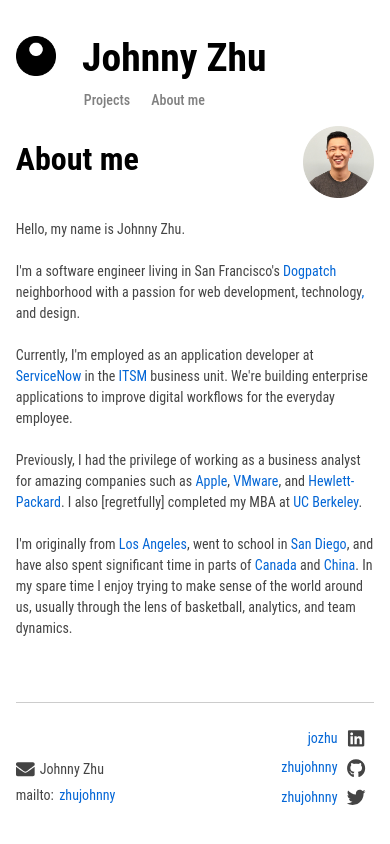
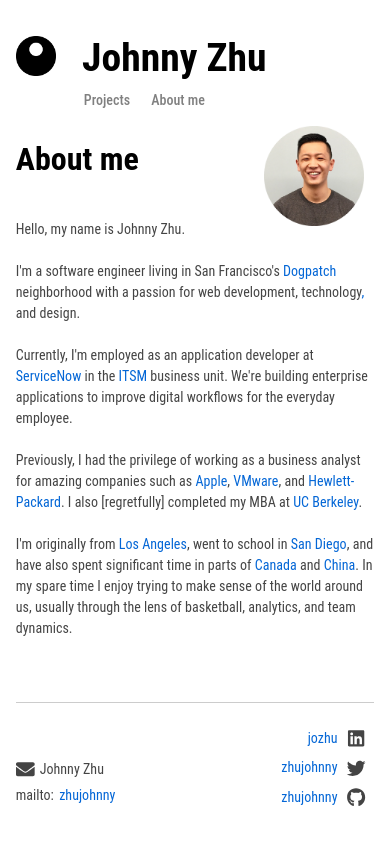
Before and after one commit to zhujohnny/zhujohnny.github.io, a Gatsby site: page /about in a window 390 px wide. Built offline with nearby package versions, Linux system fonts and the light colour scheme; Gatsby itself is replaced by a stand-in of ours; some packages are replaced by stand-ins of ours.

Commit message:
Fixes styling for mobile

```diff
--- a/src/components/footer.js
+++ b/src/components/footer.js
@@ -14,15 +14,15 @@
 		display: `jozhu`,
 		url: `https://www.linkedin.com/in/jozhu`,
 	},
+	twitter: {
+		icon: `twitter`,
+		display: `zhujohnny`,
+		url: `https://twitter.com/zhujohnny`
+	},
 	github: {
 		icon: `github`,
 		display: `zhujohnny`,
 		url: `https://github.com/zhujohnny`
-	},
-	twitter: {
-		icon: `twitter`,
-		display: `zhujohnny`,
-		url: `https://twitter.com/zhujohnny`
 	}
 };
 
--- a/src/components/header.js
+++ b/src/components/header.js
@@ -15,11 +15,12 @@
 			<img
 				src={profilePic}
 				alt={``}
-				width={`20%`}
-				height={`20%`}
+				width={`100px`}
+				height={`100px`}
 				style={{
 					marginTop: rhythm(-3 / 4),
 					marginBottom: rhythm(-2 / 4),
+					marginRight: rhythm(2 / 4),
 					float: `right`
 				}}
 			/>
--- a/src/components/nav.js
+++ b/src/components/nav.js
@@ -19,7 +19,7 @@
 
 	const MOBILE_WIDTH = 480;
 
-	const [isMobile, setIsMobile] = useState(window.innerWidth <= MOBILE_WIDTH);
+	const [isMobile, setIsMobile] = useState(typeof window !== 'undefined' ? window.innerWidth <= MOBILE_WIDTH : true);
 
 	useEffect(() => {
 		const updateWindowDimensions = () => {
```
